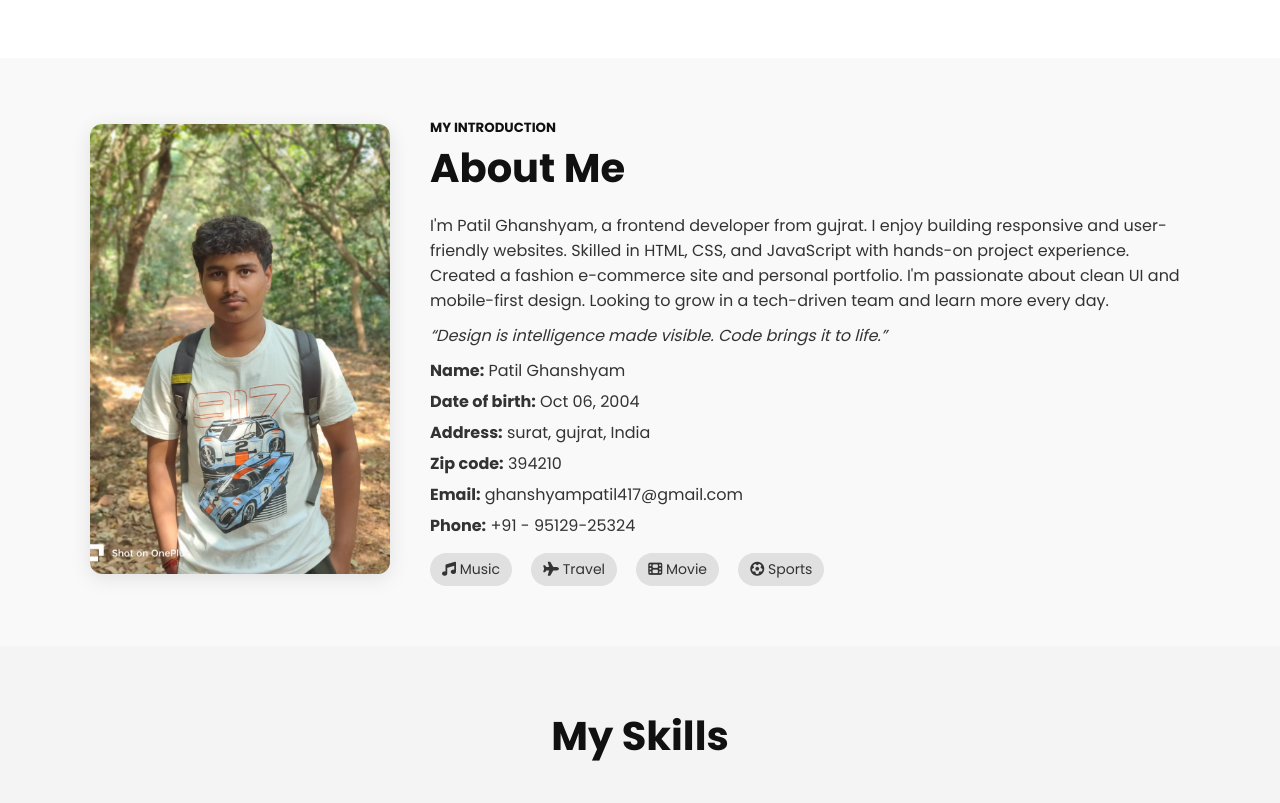
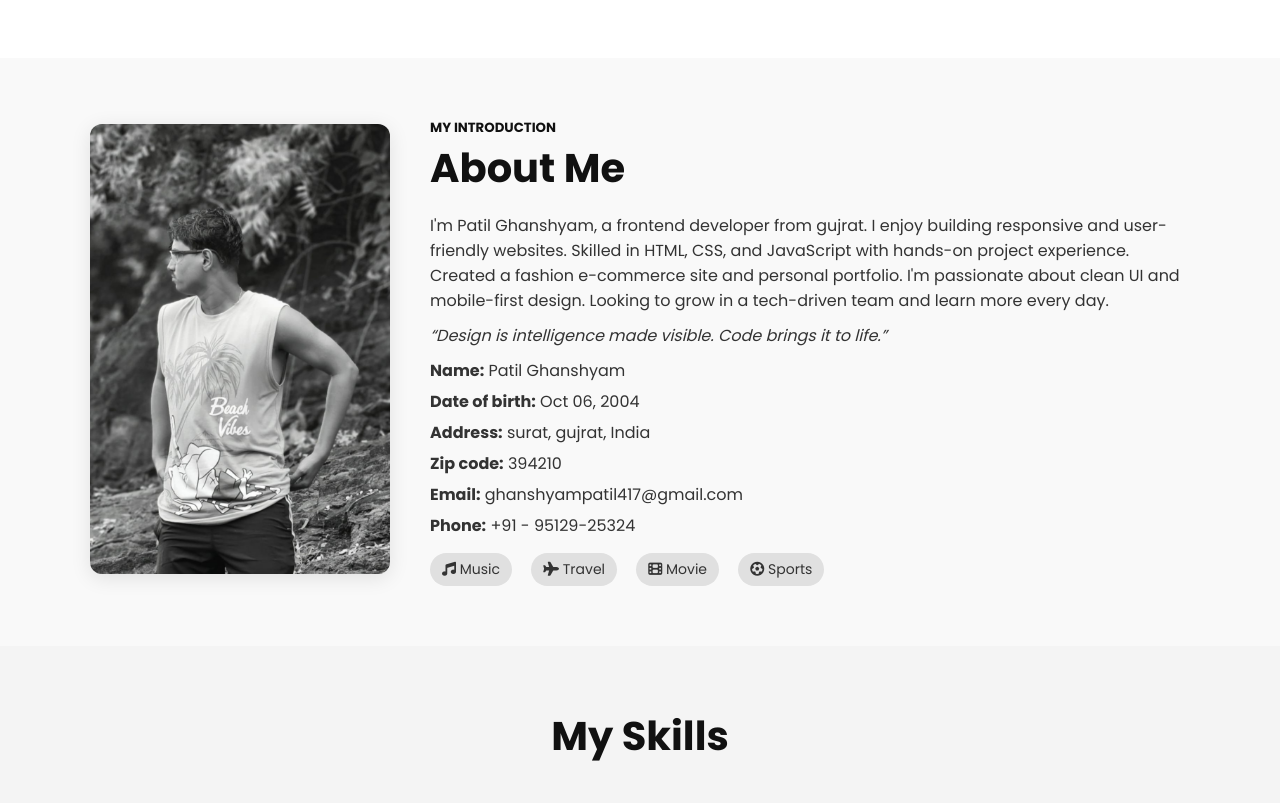
Before and after one commit to shyamm-pixel/portfolio, a plain HTML site: page index.html in a window 1280 px wide. Shown: the part 1000-1803 px from the top of the page. Drawn offline with nearby package versions, Linux system fonts and the light colour scheme; files whose address does not match are found by name.

Commit message:
Update index.html

```diff
--- a/index.html
+++ b/index.html
@@ -49,7 +49,7 @@
         <div class="container">
             <div class="about-grid">
                 <div class="about-img">
-                    <img src="file:///D:/bca%20sem%20-%203/portfolio/WhatsApp%20Image%202025-08-03%20at%2010.47.46_6d466a23.jpg" alt="Profile Picture">
+                    <img src="file:///D:/bca%20sem%20-%203/portfolio/.assetsintro%20sec%20image.jpg.jpg" alt="Profile Picture">
                 </div>
                 <div class="about-content">
                     <h5 class="section-subtitle">MY INTRODUCTION</h5>
```
